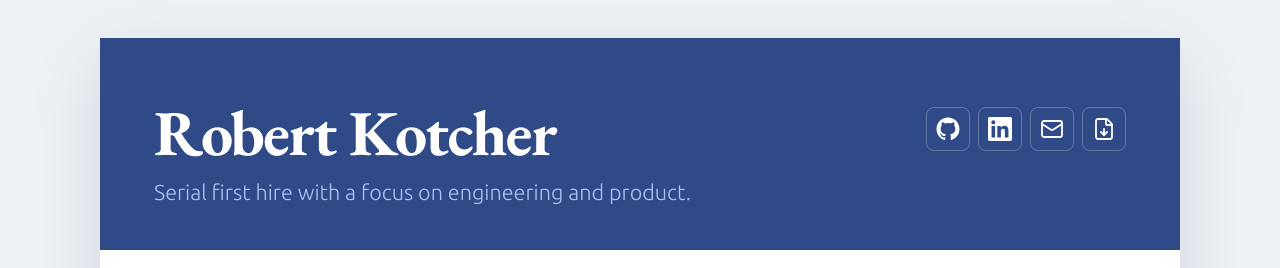
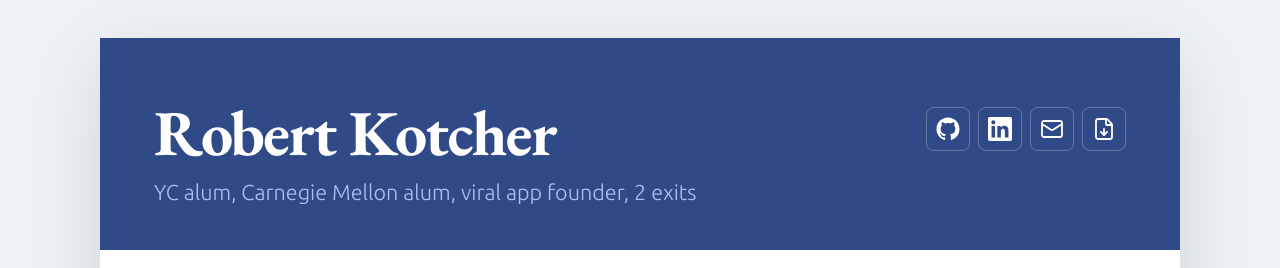
Before and after one commit to robertkotcher/robertkotcher.com, a Next.js app: page / in a window 1280 px wide. Shown: the top 268 px of the page. Built offline with nearby package versions, Linux system fonts and the light colour scheme.

Commit message:
Update resume tagline on website and PDF

```diff
--- a/app/Resume.tsx
+++ b/app/Resume.tsx
@@ -34,7 +34,7 @@ export default function Resume({ printable = false }: { printable?: boolean }) {
         <header className="resume-header">
           <div className="identity">
             <h1>Robert Kotcher</h1>
-            <p>Serial first hire with a focus on engineering and product.</p>
+            <p>YC alum, Carnegie Mellon alum, viral app founder, 2 exits</p>
           </div>
 
           {!printable && <nav className="header-socials" aria-label="Social and contact links">
```
Also changed, not shown: 2 other files (tests, documents, lock files or other folders).
